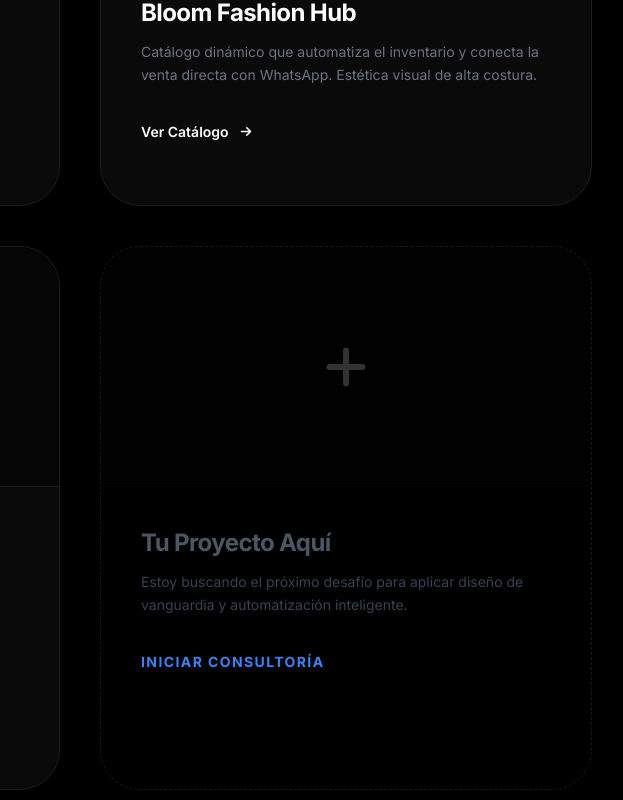
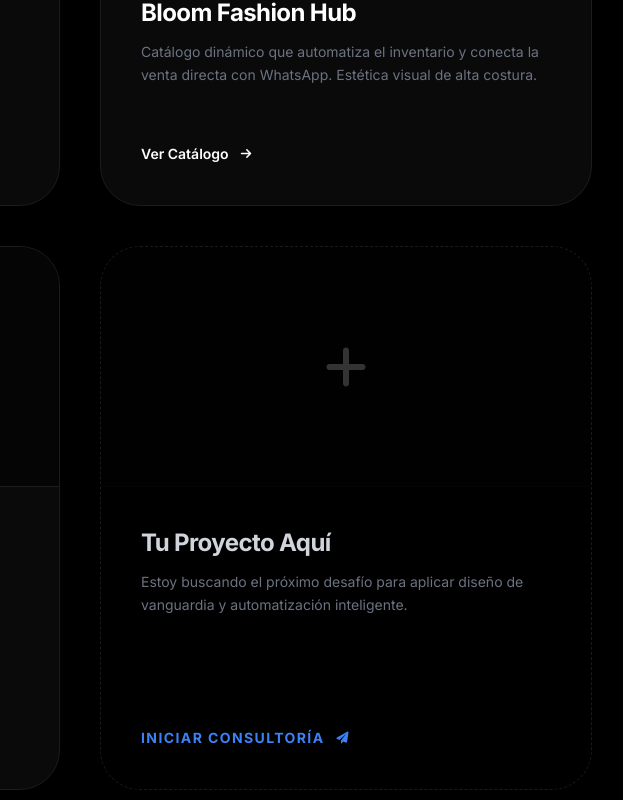
Before and after one commit to chomp-best/proyectos, a plain HTML site: page index.html in a window 1280 px wide. Shown: the part 540-1340 px from the top of the page, 560-1183 px from the left. Drawn offline with nearby package versions, Linux system fonts and the light colour scheme.

Commit message:
Update index.html

```diff
--- a/index.html
+++ b/index.html
@@ -25,6 +25,7 @@
             transition: all 0.5s cubic-bezier(0.23, 1, 0.32, 1);
             display: flex;
             flex-direction: column;
+            height: 100%;
         }
 
         .bento-card:hover {
@@ -126,7 +127,6 @@
 
     <!-- Global Navigation -->
     <nav class="max-w-5xl mx-auto flex items-center justify-between mb-20 fade-up">
-        <!-- Enlace actualizado a la tarjeta de presentación externa -->
         <a href="https://chomp-best.github.io/tarjetadepresentiacion/" class="back-nav">
             <i class="fa-solid fa-chevron-left text-gray-400"></i>
         </a>
@@ -153,7 +153,7 @@
                     <div class="h-12 w-full bg-blue-600 rounded-2xl"></div>
                 </div>
             </div>
-            <div class="p-10">
+            <div class="p-10 flex flex-col flex-grow">
                 <div class="flex items-center space-x-3 mb-6">
                     <span class="status-badge px-4 py-1.5 text-[10px] font-bold text-blue-400 uppercase tracking-widest">Salud</span>
                     <span class="text-[10px] text-gray-600 font-bold uppercase tracking-widest">2025</span>
@@ -162,9 +162,11 @@
                 <p class="text-sm text-gray-500 leading-relaxed mb-8">
                     Optimización del flujo de atención para emergencias veterinarias. Interfaz quirúrgica diseñada para la toma de decisiones rápida.
                 </p>
-                <a href="index.html" class="inline-flex items-center text-sm font-semibold text-white hover:text-blue-500 transition-colors group">
+                <div class="mt-auto">
+                    <a href="#" class="inline-flex items-center text-sm font-semibold text-white hover:text-blue-500 transition-colors group">
                         Explorar Solución <i class="fa-solid fa-arrow-right ml-3 text-xs group-hover:translate-x-2 transition-transform"></i>
                     </a>
+                </div>
             </div>
         </article>
 
@@ -180,7 +182,7 @@
                     </div>
                 </div>
             </div>
-            <div class="p-10">
+            <div class="p-10 flex flex-col flex-grow">
                 <div class="flex items-center space-x-3 mb-6">
                     <span class="status-badge px-4 py-1.5 text-[10px] font-bold text-purple-400 uppercase tracking-widest">Moda</span>
                 </div>
@@ -188,9 +190,11 @@
                 <p class="text-sm text-gray-500 leading-relaxed mb-8">
                     Catálogo dinámico que automatiza el inventario y conecta la venta directa con WhatsApp. Estética visual de alta costura.
                 </p>
-                <a href="index.html" class="inline-flex items-center text-sm font-semibold text-white hover:text-purple-500 transition-colors group">
+                <div class="mt-auto">
+                    <a href="#" class="inline-flex items-center text-sm font-semibold text-white hover:text-purple-500 transition-colors group">
                         Ver Catálogo <i class="fa-solid fa-arrow-right ml-3 text-xs group-hover:translate-x-2 transition-transform"></i>
                     </a>
+                </div>
             </div>
         </article>
 
@@ -206,7 +210,7 @@
                     </div>
                 </div>
             </div>
-            <div class="p-10">
+            <div class="p-10 flex flex-col flex-grow">
                 <div class="flex items-center space-x-3 mb-6">
                     <span class="status-badge px-4 py-1.5 text-[10px] font-bold text-yellow-500 uppercase tracking-widest">Tech</span>
                 </div>
@@ -214,9 +218,11 @@
                 <p class="text-sm text-gray-500 leading-relaxed mb-8">
                     Tu tarjeta de presentación digital con motor de IA Gemini integrado. Consultoría estratégica disponible 24/7 para tus clientes.
                 </p>
-                <a href="tarjeta_apple_pro_black.html" class="inline-flex items-center text-sm font-semibold text-white hover:text-yellow-500 transition-colors group">
+                <div class="mt-auto">
+                    <a href="#" class="inline-flex items-center text-sm font-semibold text-white hover:text-yellow-500 transition-colors group">
                         Probar IA <i class="fa-solid fa-arrow-right ml-3 text-xs group-hover:translate-x-2 transition-transform"></i>
                     </a>
+                </div>
             </div>
         </article>
 
@@ -225,14 +231,19 @@
             <div class="preview-window opacity-20">
                 <i class="fa-solid fa-plus text-5xl text-white"></i>
             </div>
-            <div class="p-10">
-                <h2 class="text-2xl font-bold mb-3 tracking-tight text-gray-600">Tu Proyecto Aquí</h2>
-                <p class="text-sm text-gray-700 leading-relaxed mb-8">
+            <div class="p-10 flex flex-col flex-grow">
+                <h2 class="text-2xl font-bold mb-3 tracking-tight text-gray-300">Tu Proyecto Aquí</h2>
+                <p class="text-sm text-gray-500 leading-relaxed mb-8">
                     Estoy buscando el próximo desafío para aplicar diseño de vanguardia y automatización inteligente.
                 </p>
-                <a href="https://wa.me/TU_NUMERO_AQUI" class="text-sm font-bold text-blue-500 uppercase tracking-widest">
-                    Iniciar Consultoría
+                <div class="mt-auto">
+                    <!-- Enlace de WhatsApp actualizado -->
+                    <a href="https://wa.me/5437950411420?text=Hola%20Eliseo%2C%20me%20gustar%C3%ADa%20iniciar%20un%20proyecto%20con%20tu%20studio."
+                       target="_blank"
+                       class="inline-flex items-center text-sm font-bold text-blue-500 uppercase tracking-widest hover:text-blue-400 transition-colors group">
+                        Iniciar Consultoría <i class="fa-solid fa-paper-plane ml-3 text-xs group-hover:translate-x-1 group-hover:-translate-y-1 transition-transform"></i>
                     </a>
+                </div>
             </div>
         </article>
 
```
Lines whose indentation alone changed are shown as unchanged.
